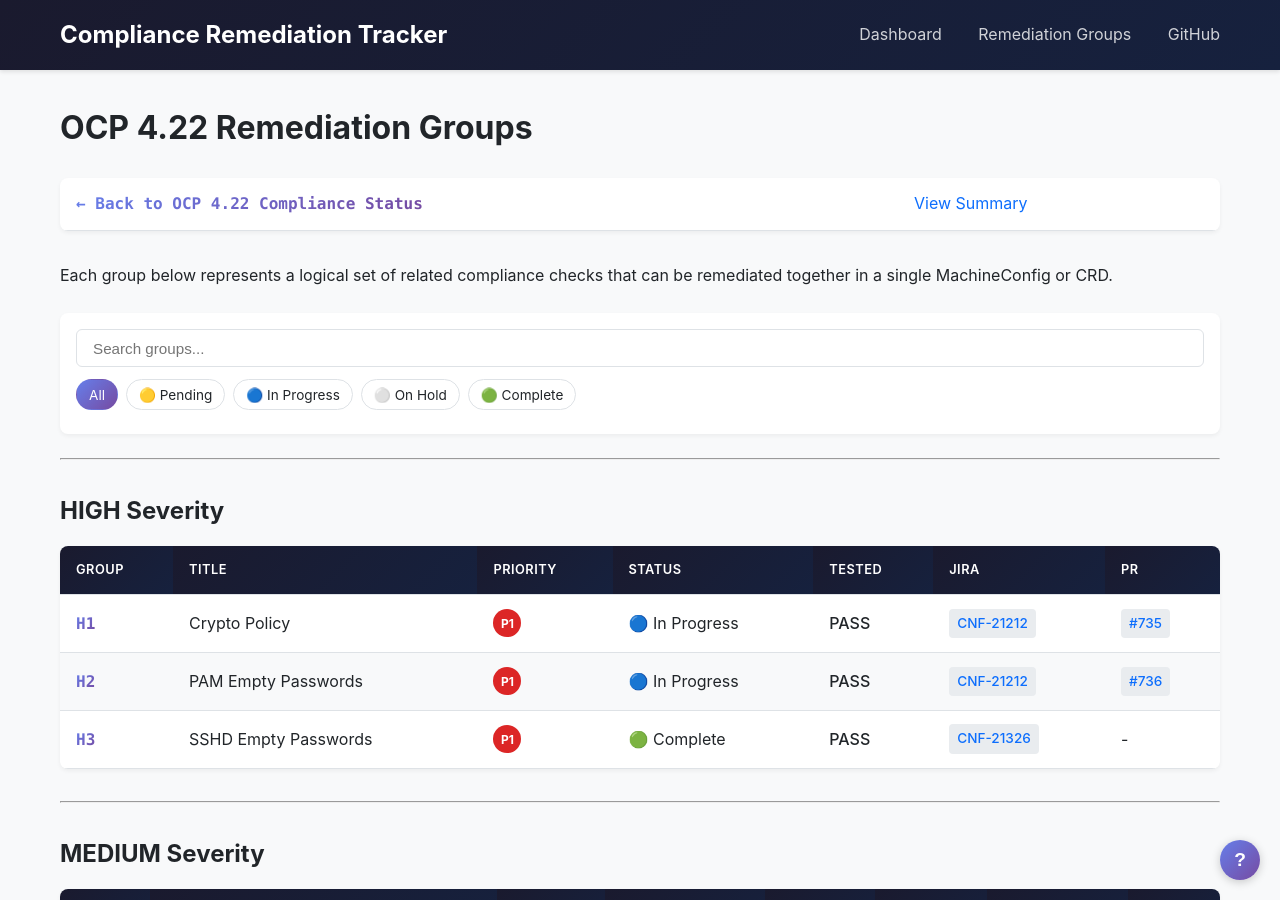
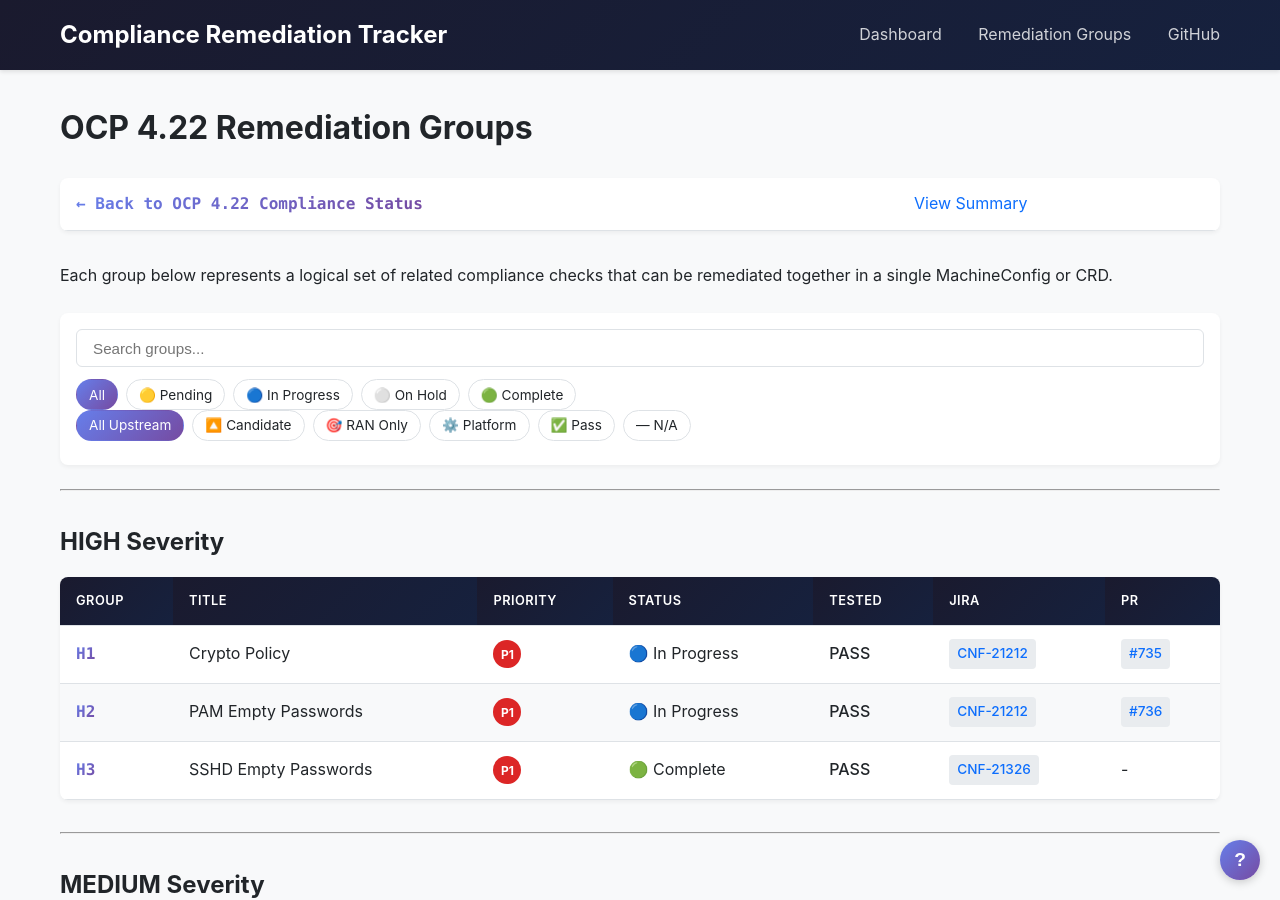
Before and after one commit to sebrandon1/compliance-scripts, a Jekyll site: the page built from docs/versions/4.22/groups/index.md, in a window 1280 px wide and 900 px high. Built offline with Jekyll 4.4.1, drawn with Linux system fonts in a browser that asks for light colours; some of the changed lines change nothing that is shown.

Commit message:
Add upstream verdict filter to groups index page
Add upstream filter buttons (Candidate, RAN Only, Platform, Pass, N/A)
to the groups index page. Uses Liquid to generate a JS lookup table
from tracking.json upstream_verdict values, then filters rows by
extracting the group ID from each row's link.

```diff
--- a/docs/versions/4.22/groups/index.md
+++ b/docs/versions/4.22/groups/index.md
@@ -19,6 +19,14 @@ Each group below represents a logical set of related compliance checks that can
     <button class="filter-btn" data-filter="in_progress" onclick="setStatusFilter('in_progress')">🔵 In Progress</button>
     <button class="filter-btn" data-filter="on_hold" onclick="setStatusFilter('on_hold')">⚪ On Hold</button>
     <button class="filter-btn" data-filter="complete" onclick="setStatusFilter('complete')">🟢 Complete</button>
+  </div>
+  <div class="filter-buttons">
+    <button class="filter-btn upstream-filter active" data-upstream="all" onclick="setUpstreamFilter('all')">All Upstream</button>
+    <button class="filter-btn upstream-filter" data-upstream="upstream-candidate" onclick="setUpstreamFilter('upstream-candidate')">🔼 Candidate</button>
+    <button class="filter-btn upstream-filter" data-upstream="ran-only" onclick="setUpstreamFilter('ran-only')">🎯 RAN Only</button>
+    <button class="filter-btn upstream-filter" data-upstream="platform-config" onclick="setUpstreamFilter('platform-config')">⚙️ Platform</button>
+    <button class="filter-btn upstream-filter" data-upstream="pass-vanilla" onclick="setUpstreamFilter('pass-vanilla')">✅ Pass</button>
+    <button class="filter-btn upstream-filter" data-upstream="not-applicable" onclick="setUpstreamFilter('not-applicable')">— N/A</button>
   </div>
   <div class="filter-counts" id="filter-counts"></div>
 </div>
@@ -144,13 +152,36 @@ Example markdown for PR descriptions:
 
 <script>
 var currentFilter = 'all';
+var currentUpstream = 'all';
 var searchTerm = '';
+
+{% assign groups = site.data.tracking.groups %}
+var upstreamVerdicts = {
+{% for group in groups %}  "{{ group[0] }}": "{{ group[1].upstream_verdict }}"{% unless forloop.last %},
+{% endunless %}{% endfor %}
+};
 
 function setStatusFilter(filter) {
   currentFilter = filter;
-  document.querySelectorAll('.filter-btn').forEach(btn => btn.classList.remove('active'));
+  document.querySelectorAll('.filter-btn:not(.upstream-filter)').forEach(btn => btn.classList.remove('active'));
   document.querySelector('[data-filter="' + filter + '"]').classList.add('active');
   filterTables();
+}
+
+function setUpstreamFilter(upstream) {
+  currentUpstream = upstream;
+  document.querySelectorAll('.upstream-filter').forEach(btn => btn.classList.remove('active'));
+  document.querySelector('[data-upstream="' + upstream + '"]').classList.add('active');
+  filterTables();
+}
+
+function getGroupId(row) {
+  var link = row.querySelector('a[href]');
+  if (link) {
+    var match = link.getAttribute('href').match(/([A-Z]+\d+)\.html/);
+    if (match) return match[1];
+  }
+  return null;
 }
 
 function filterTables() {
@@ -162,10 +193,12 @@ function filterTables() {
   tables.forEach(function(table) {
     var rows = table.querySelectorAll('tbody tr, tr:not(:first-child)');
     rows.forEach(function(row) {
-      if (row.querySelector('th')) return; // Skip header rows
+      if (row.querySelector('th')) return;
       totalCount++;
       var text = row.textContent.toLowerCase();
       var statusCell = row.cells[2] ? row.cells[2].textContent : '';
+      var groupId = getGroupId(row);
+      var verdict = groupId ? (upstreamVerdicts[groupId] || '') : '';
 
       var matchesSearch = searchTerm === '' || text.includes(searchTerm);
       var matchesFilter = currentFilter === 'all' ||
@@ -173,8 +206,9 @@ function filterTables() {
         (currentFilter === 'in_progress' && statusCell.includes('In Progress')) ||
         (currentFilter === 'on_hold' && statusCell.includes('On Hold')) ||
         (currentFilter === 'complete' && statusCell.includes('Complete'));
+      var matchesUpstream = currentUpstream === 'all' || verdict === currentUpstream;
 
-      if (matchesSearch && matchesFilter) {
+      if (matchesSearch && matchesFilter && matchesUpstream) {
         row.style.display = '';
         visibleCount++;
       } else {
```
